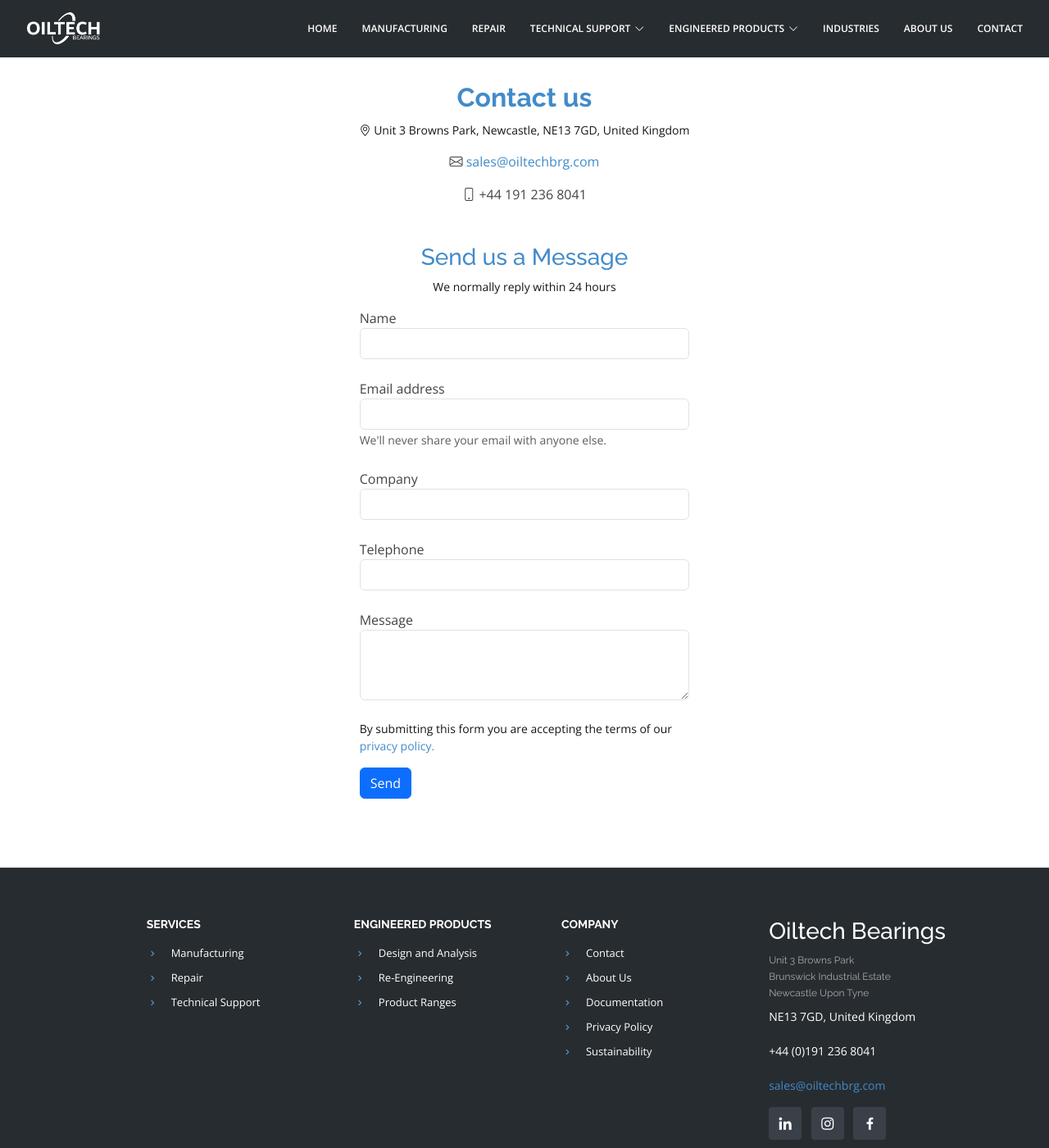
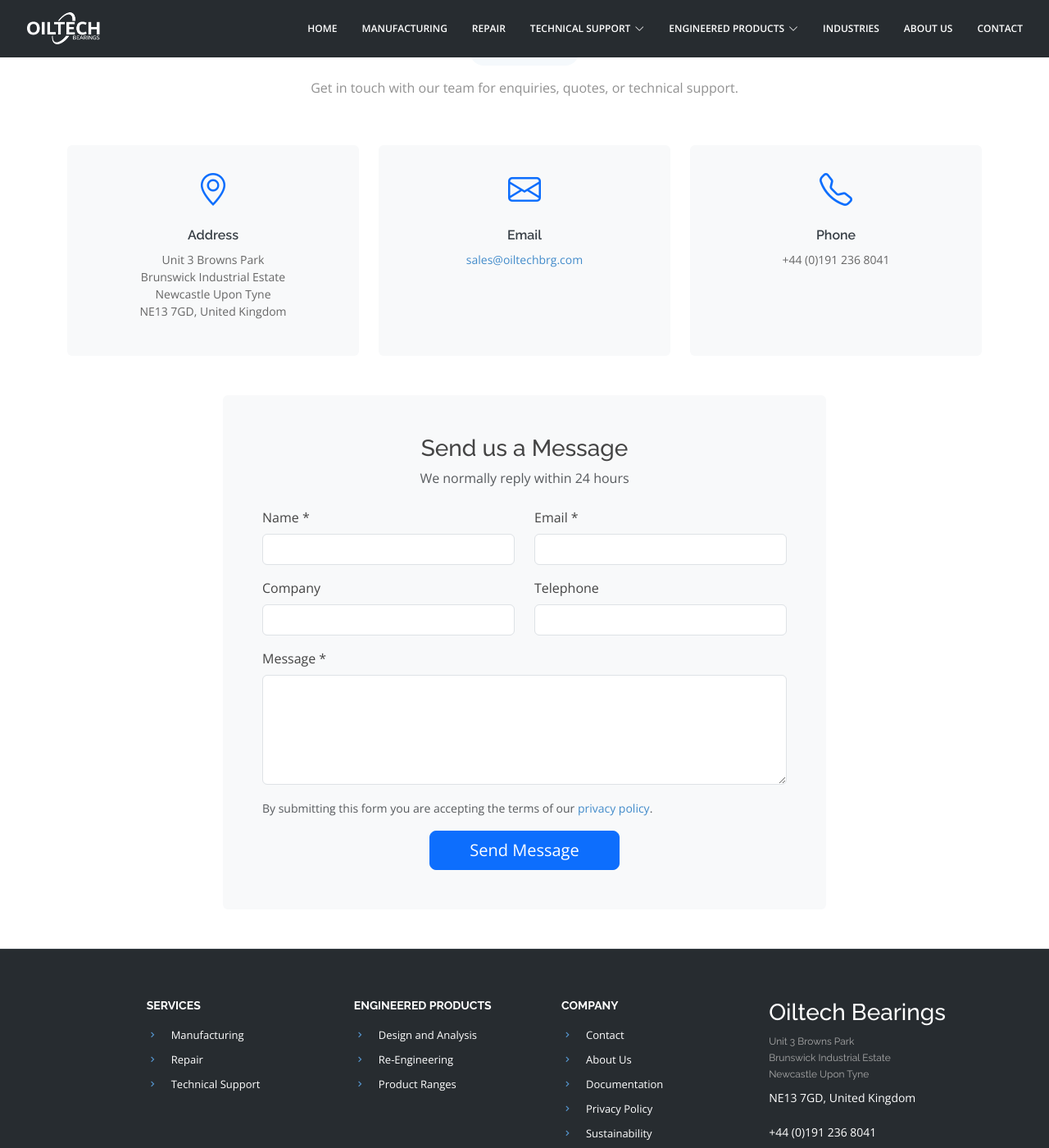
Before and after one commit to fractionerp/oiltechbrg.com, a Jekyll site: the page built from contact.html, in a window 1280 px wide and 1400 px high. Shown: the whole window at 82% size. Built offline with Jekyll 4.4.1, drawn with Linux system fonts in a browser that asks for light colours; nearby versions of some CDN libraries; library files that are not in the unit come from our copies; comment, search, counter and statistics services are not loaded.

Commit message:
fix: carousel, footer icons, contact form, and team cards
- Fix carousel CSS with proper image sizing and overlay
- Fix footer link icons and social icons visibility
- Redesign contact form with proper grid layout
- Add team member card styling for About Us page

Co-Authored-By: Claude Opus 4.5 <noreply@anthropic.com>

```diff
--- a/assets/css/style.css
+++ b/assets/css/style.css
@@ -272,32 +272,40 @@ h1, h2, h3, h4, h5, h6 {
 --------------------------------------------------------------*/
 #hero {
   width: 100%;
+  height: 100vh;
   overflow: hidden;
   position: relative; }
   #hero .carousel,
   #hero .carousel-inner,
   #hero .carousel-item {
     height: 100vh; }
+  #hero .carousel-item {
+    position: relative; }
   #hero .carousel-item img {
-    height: 100%;
+    height: 100vh;
     width: 100%;
     object-fit: cover; }
-  #hero .carousel-item::before {
+  #hero .carousel-item::after {
     content: '';
     position: absolute;
     top: 0;
     right: 0;
     left: 0;
     bottom: 0;
-    background-color: rgba(12, 13, 14, 0.7);
+    background-color: rgba(12, 13, 14, 0.6);
     z-index: 1; }
   #hero .carousel-caption {
+    position: absolute;
     top: 0;
     bottom: 0;
     left: 0;
     right: 0;
     z-index: 2;
-    text-align: center; }
+    text-align: center;
+    display: flex;
+    flex-direction: column;
+    justify-content: center;
+    align-items: center; }
   #hero h2 {
     color: #fff;
     margin-bottom: 20px;
@@ -1106,6 +1114,51 @@ section {
 --------------------------------------------------------------*/
 .team {
   padding: 60px 0; }
+  .team .member {
+    background: #fff;
+    padding: 20px;
+    border-radius: 8px;
+    box-shadow: 0 2px 20px rgba(0, 0, 0, 0.1);
+    margin-bottom: 20px; }
+    .team .member .pic {
+      width: 120px;
+      min-width: 120px;
+      margin-right: 20px; }
+      .team .member .pic img {
+        width: 120px;
+        height: 120px;
+        object-fit: cover;
+        border-radius: 8px; }
+    .team .member .member-info h4 {
+      font-size: 18px;
+      font-weight: 700;
+      color: #394047;
+      margin-bottom: 5px; }
+    .team .member .member-info span {
+      display: block;
+      font-size: 14px;
+      color: #428bca;
+      font-weight: 500;
+      margin-bottom: 10px; }
+    .team .member .member-info p {
+      font-size: 14px;
+      color: #666;
+      line-height: 1.6;
+      margin-bottom: 10px; }
+    .team .member .social a {
+      display: inline-flex;
+      align-items: center;
+      justify-content: center;
+      width: 32px;
+      height: 32px;
+      background: #0077b5;
+      border-radius: 50%;
+      color: #fff; }
+      .team .member .social a:hover {
+        background: #005582; }
+      .team .member .social a i {
+        font-size: 16px;
+        color: #fff; }
   .team .member-card {
     border: none;
     border-radius: 8px;
@@ -1514,24 +1567,31 @@ section {
     color: #fff; }
 
 /* Footer icon fixes */
-#footer .footer-links ul li i.bx {
-  color: #5697d0;
-  font-size: 14px;
+#footer .footer-top .footer-links ul li i.bx,
+#footer .footer-top .footer-links ul li i {
+  color: #5697d0 !important;
+  font-size: 14px !important;
   margin-right: 8px;
   display: inline-block;
+  line-height: 1;
 }
 
-#footer .social-links a {
+#footer .footer-top .social-links a {
   width: 40px;
   height: 40px;
   border-radius: 50%;
   background: #394047;
   margin-right: 10px;
+  display: inline-flex;
+  align-items: center;
+  justify-content: center;
 }
 
-#footer .social-links a i.bx {
-  color: #fff;
-  font-size: 20px;
+#footer .footer-top .social-links a i.bx,
+#footer .social-links a i {
+  color: #fff !important;
+  font-size: 20px !important;
+  line-height: 1;
 }
 
 /*# sourceMappingURL=style.css.map */
--- a/contact.html
+++ b/contact.html
@@ -1,69 +1,90 @@
 ---
 layout: page
 title: "Contact"
-description: "Get in touch with Oiltech Bearings"
+description: "Get in touch with Oiltech Bearings for whitemetal bearing manufacturing, repair, and technical support services."
 ---
 
 <!-- ======= Contact Section ======= -->
-<section id="services" class="services">
-  <div class="container-fluid">
-    <div class="section-title">
-      <h3><span>Contact us</span></h3>
+<section class="contact py-5">
+  <div class="container">
+    <div class="section-title text-center mb-5">
+      <h2>Contact Us</h2>
+      <p>Get in touch with our team for enquiries, quotes, or technical support.</p>
+    </div>
+
+    <div class="row justify-content-center">
+      <!-- Contact Info -->
+      <div class="col-lg-4 col-md-6 mb-4">
+        <div class="info-box text-center p-4 bg-light rounded h-100">
+          <i class="bi bi-geo-alt fs-1 text-primary mb-3 d-block"></i>
+          <h4>Address</h4>
+          <p>Unit 3 Browns Park<br>Brunswick Industrial Estate<br>Newcastle Upon Tyne<br>NE13 7GD, United Kingdom</p>
         </div>
       </div>
 
-  <div class="container text-center">
-    <div class="info">
-      <div class="address">
-        <p><i class="bi bi-geo-alt"></i>
-          Unit 3 Browns Park, Newcastle, NE13 7GD, United Kingdom</p>
+      <div class="col-lg-4 col-md-6 mb-4">
+        <div class="info-box text-center p-4 bg-light rounded h-100">
+          <i class="bi bi-envelope fs-1 text-primary mb-3 d-block"></i>
+          <h4>Email</h4>
+          <p><a href="mailto:sales@oiltechbrg.com">sales@oiltechbrg.com</a></p>
+        </div>
       </div>
 
-      <div class="email">
-        <p></p> <i class="bi bi-envelope"></i>
-        <a href="mailto:sales@oiltechbrg.com">sales@oiltechbrg.com</a>
-      </div>
-
-      <div class="phone">
-        <p></p><i class="bi bi-phone"></i>
-        +44 191 236 8041</p>
+      <div class="col-lg-4 col-md-6 mb-4">
+        <div class="info-box text-center p-4 bg-light rounded h-100">
+          <i class="bi bi-telephone fs-1 text-primary mb-3 d-block"></i>
+          <h4>Phone</h4>
+          <p>+44 (0)191 236 8041</p>
         </div>
       </div>
     </div>
 
-  <div class="container">
-    <h3 class="mt-5 text-center">Send us a Message</h3>
-    <p class="text-center">We normally reply within 24 hours</p>
+    <!-- Contact Form -->
+    <div class="row justify-content-center mt-4">
+      <div class="col-lg-8">
+        <div class="bg-light p-4 p-md-5 rounded">
+          <h3 class="text-center mb-2">Send us a Message</h3>
+          <p class="text-center text-muted mb-4">We normally reply within 24 hours</p>
+
+          <form action="https://formspree.io/f/mknkdwgo" method="POST">
+            <div class="row">
+              <div class="col-md-6 mb-3">
+                <label for="name" class="form-label">Name *</label>
+                <input type="text" name="Name" class="form-control" id="name" required>
+              </div>
+              <div class="col-md-6 mb-3">
+                <label for="email" class="form-label">Email *</label>
+                <input type="email" name="Email" class="form-control" id="email" required>
+              </div>
             </div>
 
-  <div class="container col-lg-4 col-md-6 mb-4">
-    <form action="https://formspree.io/f/mknkdwgo" method="POST">
-      <div class="form-group mb-4">
-        <label for="name">Name</label>
-        <input type="name" name="Name" class="form-control" id="name" placeholder="">
+            <div class="row">
+              <div class="col-md-6 mb-3">
+                <label for="company" class="form-label">Company</label>
+                <input type="text" name="Company" class="form-control" id="company">
               </div>
-      <div class="form-group mb-4">
-        <label for="emailaddress">Email address</label>
-        <input type="email" name="Email" class="form-control" id="exampleInputEmail1" aria-describedby="emailHelp" placeholder="">
-        <small id="emailHelp" class="form-text text-muted">We'll never share your email with anyone else.</small>
+              <div class="col-md-6 mb-3">
+                <label for="telephone" class="form-label">Telephone</label>
+                <input type="tel" name="Telephone" class="form-control" id="telephone">
               </div>
-      <div class="form-group mb-4">
-        <label for="company">Company</label>
-        <input type="Company" name="Company" class="form-control" id="company" placeholder="">
             </div>
-      <div class="form-group mb-4">
-        <label for="telephone">Telephone</label>
-        <input type="Telephone" name="Telephone" class="form-control" id="telephone" placeholder="">
+
+            <div class="mb-3">
+              <label for="message" class="form-label">Message *</label>
+              <textarea class="form-control" id="message" name="Message" rows="5" required></textarea>
             </div>
-      <div>
-        <label for="message">Message</label>
-        <textarea class="form-control" id="message" name="message" placeholder="" rows="3"></textarea><br>
+
+            <div class="mb-3">
+              <small class="text-muted">By submitting this form you are accepting the terms of our <a href="{{ '/privacy' | relative_url }}">privacy policy</a>.</small>
             </div>
-      <div>
-        <p class="small">By submitting this form you are accepting the terms of our <a href="{{ '/privacy' | relative_url }}">privacy policy.</a></p>
-        <button type="submit" class="btn btn-primary">Send</button>
+
+            <div class="text-center">
+              <button type="submit" class="btn btn-primary btn-lg px-5">Send Message</button>
             </div>
           </form>
         </div>
+      </div>
+    </div>
+
+  </div>
 </section>
-<!-- End Contact Section -->
```
Also changed, not shown: index.html (+4 -4 lines). Lines whose indentation alone changed are shown as unchanged.
